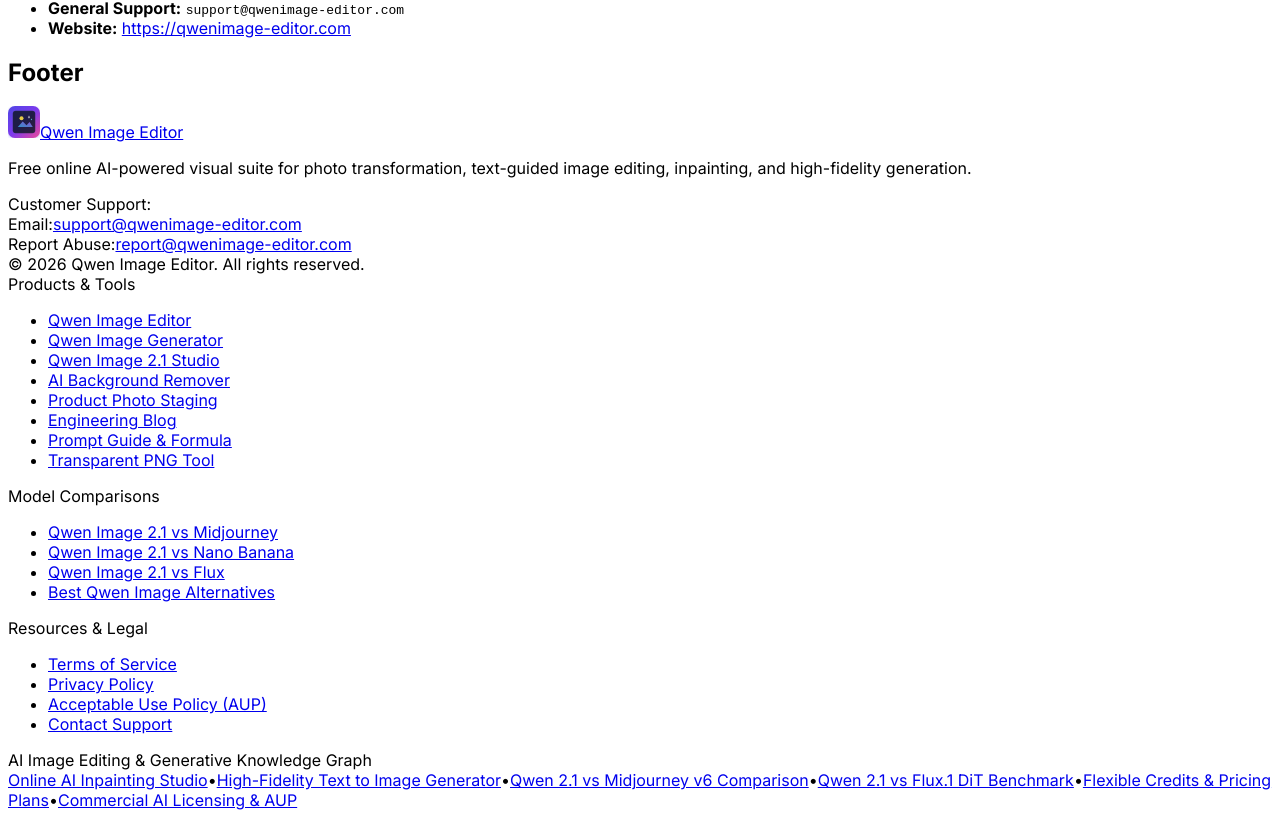
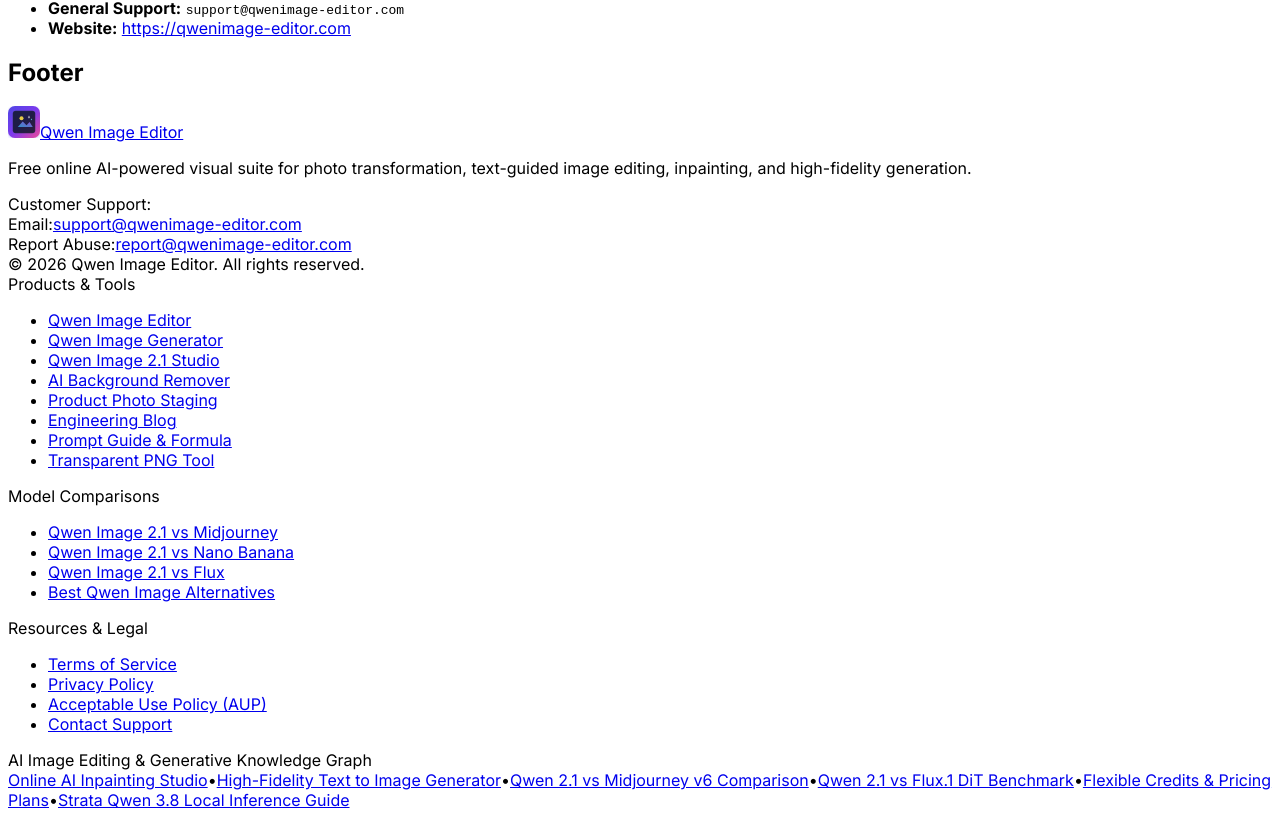
Before and after one commit to bshx2024/qwenimage-editor, a Next.js app: page /en/aup in a window 1280 px wide. Shown: the part 3988-4806 px from the top of the page. Built offline with nearby package versions, Linux system fonts and the light colour scheme; no server answers.

Commit message:
feat(seo): complete bidirectional contextual internal linking mesh

```diff
--- a/src/app/[locale]/blog/[slug]/BlogPostComponent.tsx
+++ b/src/app/[locale]/blog/[slug]/BlogPostComponent.tsx
@@ -285,7 +285,7 @@ START-HERE.bat --model Qwen3.8-Flash-Next-${selectedQuant}.gguf --vram-budget ${
               What is Strata Qwen and Why is It Trending?
             </h2>
             <p>
-              The open-source AI community recently experienced a major shift following Alibaba&apos;s release of <strong>Qwen 3.8 Flash Next</strong> (frequently searched as <em>Qwen 3.8 Next</em> and <em>Qwen Flash Next</em>). This foundation model features 125B total parameters in a Mixture-of-Experts (MoE) configuration, sparsely activating approximately 6B parameters per token across 262k to 512k context windows.
+              The open-source AI community recently experienced a major shift following Alibaba&apos;s release of <strong>Qwen 3.8 Flash Next</strong> (frequently searched as <em>Qwen 3.8 Next</em> and <em>Qwen Flash Next</em>). This foundation model features 125B total parameters in a Mixture-of-Experts (MoE) configuration, sparsely activating approximately 6B parameters per token across 262k to 512k context windows, following the footsteps of Alibaba&apos;s multimodal visual family such as <Link href={getLinkHref(locale, 'qwen-image-2-1')} className="text-indigo-400 hover:text-indigo-300 underline font-medium">Qwen Image 2.1</Link>.
             </p>
             <p>
               While Qwen 3.8 achieves state-of-the-art coding and reasoning scores on benchmarks like SWE-bench Pro, local execution on 125B architectures previously required enterprise dual-A100 or H100 clusters costing upwards of $20,000.
--- a/src/app/[locale]/qwen-image-2-1/Qwen21Component.tsx
+++ b/src/app/[locale]/qwen-image-2-1/Qwen21Component.tsx
@@ -658,7 +658,7 @@ export default function Qwen21Component({ locale = 'en' }: { locale?: string })
                 <ul className="text-xs text-slate-400 space-y-2.5 leading-relaxed">
                   <li className="flex items-start gap-2">
                     <span className="w-4 h-4 text-amber-500 font-bold mt-0.5 shrink-0">!</span>
-                    <span><strong>Hardware Cost:</strong> Demands minimum NVIDIA RTX 3090/4090 (24GB VRAM) for native FP16 execution.</span>
+                    <span><strong>Hardware Cost:</strong> Demands minimum NVIDIA RTX 3090/4090 (24GB VRAM) for native FP16 execution (learn how tiered memory handles 125B LLMs in our <Link href={getLinkHref(locale, 'blog/strata-qwen-setup-guide')} className="text-indigo-400 hover:text-indigo-300 underline font-medium">Strata Qwen local benchmark</Link>).</span>
                   </li>
                   <li className="flex items-start gap-2">
                     <span className="w-4 h-4 text-amber-500 font-bold mt-0.5 shrink-0">!</span>
--- a/src/components/Footer.tsx
+++ b/src/components/Footer.tsx
@@ -301,8 +301,8 @@ export default function Footer({
               Flexible Credits & Pricing Plans
             </Link>
             <span className="text-slate-700">•</span>
-            <Link href={getLinkHref(locale, 'aup')} className="hover:text-indigo-400 transition-colors">
-              Commercial AI Licensing & AUP
+            <Link href={getLinkHref(locale, 'blog/strata-qwen-setup-guide')} className="hover:text-indigo-400 transition-colors">
+              Strata Qwen 3.8 Local Inference Guide
             </Link>
           </div>
         </div>
```
